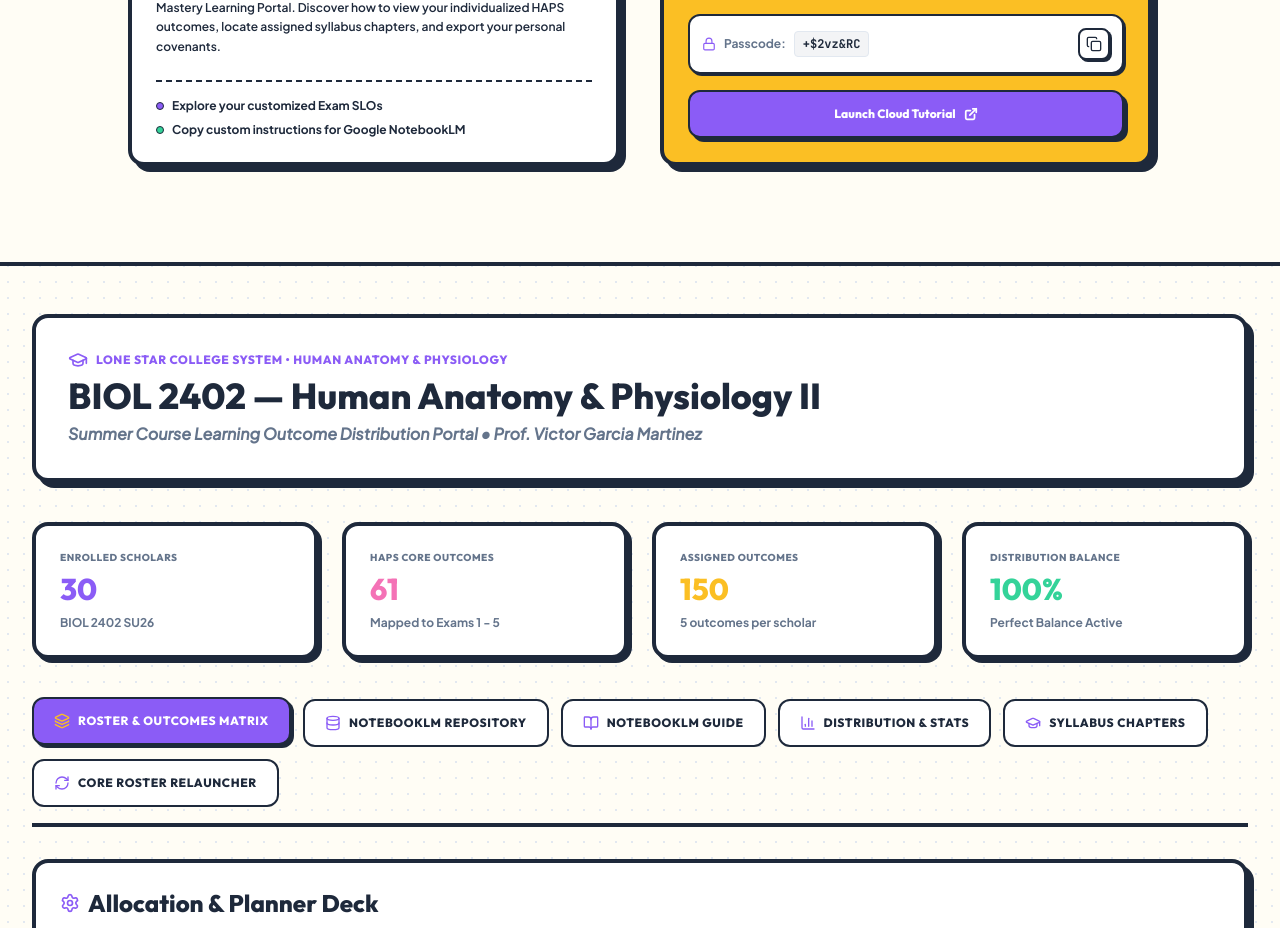
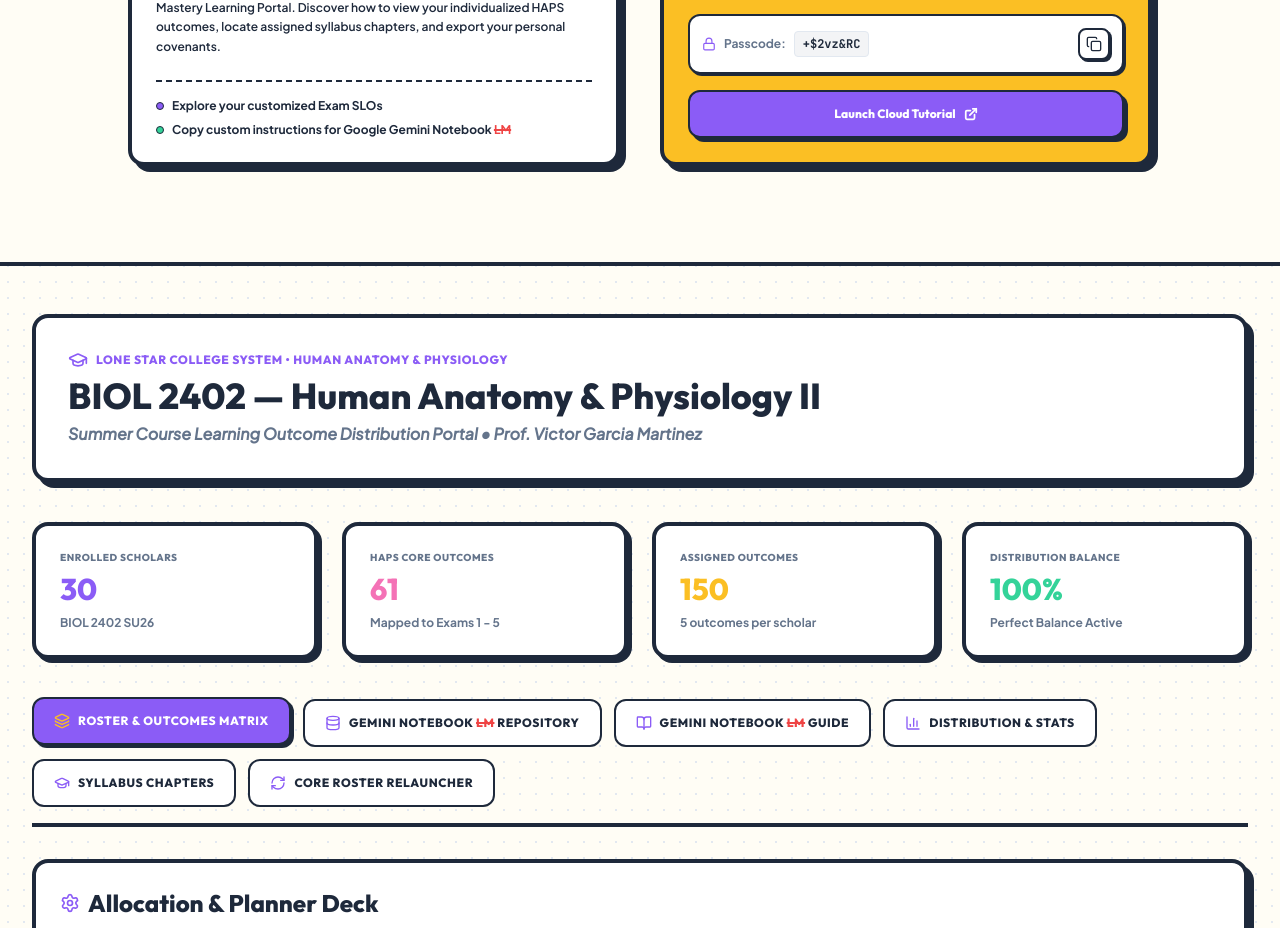
Before and after one commit to victogarcia4/ap2-notebooklm-summer26, a React (Vite) app: page / in a window 1280 px wide. Shown: the part 1758-2686 px from the top of the page. Built offline with nearby package versions, Linux system fonts and the light colour scheme; a web font is replaced by a local one.

Commit message:
Rename NotebookLM labels to Gemini Notebook

```diff
--- a/src/App.tsx
+++ b/src/App.tsx
@@ -13,6 +13,7 @@ import Diagnostics from './components/Diagnostics';
 import SyllabusMap from './components/SyllabusMap';
 import RosterRelauncher from './components/RosterRelauncher';
 import LearningContractModal from './components/LearningContractModal';
+import GeminiNotebookName from './components/GeminiNotebookName';
 
 // Icons
 import { GraduationCap, BookOpen, Layers, BarChart3, Database, RefreshCw, Sparkles, UserCheck, Award, Smile } from 'lucide-react';
@@ -251,8 +252,8 @@ export default function App() {
         <nav className="flex flex-wrap gap-3 border-b-4 border-[#1E293B] pb-4 mb-8 text-sm">
           {[
             { id: 'matrix', label: 'Roster & Outcomes Matrix', icon: <Layers className="w-4 h-4" /> },
-            { id: 'notebooks', label: 'NotebookLM Repository', icon: <Database className="w-4 h-4" /> },
-            { id: 'guide', label: 'NotebookLM Guide', icon: <BookOpen className="w-4 h-4" /> },
+            { id: 'notebooks', label: <><GeminiNotebookName /> Repository</>, icon: <Database className="w-4 h-4" /> },
+            { id: 'guide', label: <><GeminiNotebookName /> Guide</>, icon: <BookOpen className="w-4 h-4" /> },
             { id: 'stats', label: 'Distribution & Stats', icon: <BarChart3 className="w-4 h-4" /> },
             { id: 'map', label: 'Syllabus Chapters', icon: <GraduationCap className="w-4 h-4" /> },
             { id: 'reloader', label: 'Core Roster Relauncher', icon: <RefreshCw className="w-4 h-4" /> }
--- a/src/components/CaseStudiesSection.tsx
+++ b/src/components/CaseStudiesSection.tsx
@@ -1,5 +1,6 @@
 import React, { useState } from 'react';
 import { Copy, Check, ExternalLink, Lock, Video, MonitorPlay } from 'lucide-react';
+import GeminiNotebookName from './GeminiNotebookName';
 
 export default function CaseStudiesSection() {
   const [copied, setCopied] = useState(false);
@@ -79,7 +80,7 @@ export default function CaseStudiesSection() {
                   </li>
                   <li className="flex items-center gap-2">
                     <span className="w-2 h-2 rounded-full bg-[#34D399] border border-[#1E293B]" />
-                    <span>Copy custom instructions for Google NotebookLM</span>
+                    <span>Copy custom instructions for Google <GeminiNotebookName /></span>
                   </li>
                 </ul>
               </div>
--- /dev/null
+++ b/src/components/GeminiNotebookName.tsx
@@ -0,0 +1,14 @@
+import React from 'react';
+
+interface GeminiNotebookNameProps {
+  className?: string;
+}
+
+export default function GeminiNotebookName({ className }: GeminiNotebookNameProps) {
+  return (
+    <span className={className}>
+      Gemini Notebook{' '}
+      <span className="text-[#EF4444] line-through decoration-2 decoration-[#EF4444]">LM</span>
+    </span>
+  );
+}
--- a/src/components/Hero.tsx
+++ b/src/components/Hero.tsx
@@ -1,5 +1,6 @@
 import React, { useState } from 'react';
 import { Sparkles, ArrowDown, Activity, Sliders, Zap, Circle, Award, BookOpen, Video } from 'lucide-react';
+import GeminiNotebookName from './GeminiNotebookName';
 
 type PatternType = 'dots' | 'grid' | 'confetti' | 'blobs';
 
@@ -129,7 +130,7 @@ export default function Hero() {
           </h1>
 
           <p className="font-sans text-sm sm:text-base text-[#1E293B] leading-relaxed max-w-2xl font-medium">
-            Accelerate your A&amp;P II concepts with mathematical precision. Convert official HAPS standardized learning outcomes into beautiful multimedia deliverables using customized Google Notebook LM triggers.
+            Accelerate your A&amp;P II concepts with mathematical precision. Convert official HAPS standardized learning outcomes into beautiful multimedia deliverables using customized Google <GeminiNotebookName /> triggers.
           </p>
 
           <div className="flex flex-col sm:flex-row flex-wrap gap-4 pt-2">
--- a/src/components/LearningContractModal.tsx
+++ b/src/components/LearningContractModal.tsx
@@ -1,6 +1,7 @@
 import React from 'react';
 import { Student } from '../types';
 import { Printer, Copy, Headphones, X, Award, FileText, Check } from 'lucide-react';
+import GeminiNotebookName from './GeminiNotebookName';
 
 interface LearningContractModalProps {
   student: Student | null;
@@ -121,7 +122,7 @@ export default function LearningContractModal({
               className="inline-flex items-center gap-1.5 text-xs text-white bg-[#8B5CF6] border-2 border-[#1E293B] font-display font-black uppercase tracking-wider px-5 py-3 rounded-xl hover:translate-y-[-1px] active:translate-y-[1px] transition-all cursor-pointer pop-shadow-sm"
             >
               <Headphones className="w-4 h-4 text-white stroke-[3.5px]" />
-              <span>Generate NotebookLM Prompts</span>
+              <span>Generate <GeminiNotebookName /> Prompts</span>
             </button>
           </div>
 
--- a/src/components/SubmittedNotebooks.tsx
+++ b/src/components/SubmittedNotebooks.tsx
@@ -1,6 +1,7 @@
 import React, { useState, useEffect } from 'react';
 import { SubmittedNotebook } from '../types';
 import { BookOpen, ExternalLink, Plus, Search, User, Award, CheckCircle, Info, Sparkles, X } from 'lucide-react';
+import GeminiNotebookName from './GeminiNotebookName';
 
 const SEED_NOTEBOOKS: SubmittedNotebook[] = [
   {
@@ -33,6 +34,17 @@ export default function SubmittedNotebooks() {
   const [isFormOpen, setIsFormOpen] = useState(false);
   const [errorMsg, setErrorMsg] = useState("");
   const [successMsg, setSuccessMsg] = useState("");
+
+  const renderNotebookTitle = (notebookTitle: string) => {
+    const titleParts = notebookTitle.split(/Notebook\s*LM/i);
+
+    return titleParts.map((part, index) => (
+      <React.Fragment key={`${part}-${index}`}>
+        {part}
+        {index < titleParts.length - 1 && <GeminiNotebookName />}
+      </React.Fragment>
+    ));
+  };
 
   // Load from LocalStorage or seed
   useEffect(() => {
@@ -99,7 +111,7 @@ export default function SubmittedNotebooks() {
     setTopic("");
     setDescription("");
     setIsFormOpen(false);
-    setSuccessMsg("Notebook LM link submitted and added to the class dashboard successfully!");
+    setSuccessMsg("Study link submitted and added to the class dashboard successfully!");
 
     setTimeout(() => {
       setSuccessMsg("");
@@ -131,10 +143,10 @@ export default function SubmittedNotebooks() {
               <span>Volume II &bull; Delivered Intellectual Assets</span>
             </div>
             <h2 className="text-3xl sm:text-4xl font-display font-black text-[#1E293B] leading-none">
-              Class NotebookLM Repository
+              Class <GeminiNotebookName /> Repository
             </h2>
             <p className="text-[#64748B] text-sm mt-2 max-w-xl font-medium leading-relaxed">
-              Access the master Google NotebookLM study environments developed by Dr. Garcia Martinez
+              Access the master Google <GeminiNotebookName /> study environments developed by Dr. Garcia Martinez
               and peer researchers. Link your own live Notebook below to complement the study hub!
             </p>
           </div>
@@ -162,7 +174,7 @@ export default function SubmittedNotebooks() {
             <div className="flex items-center justify-between border-b-4 border-[#1E293B] pb-4 mb-6">
               <h3 className="text-xl font-display font-black text-[#1E293B] flex items-center gap-2">
                 <Plus className="w-5 h-5 text-[#F472B6]" />
-                <span>Deliver Your NotebookLM Link</span>
+                <span>Deliver Your <GeminiNotebookName /> Link</span>
               </h3>
               <button
                 type="button"
@@ -211,7 +223,7 @@ export default function SubmittedNotebooks() {
 
               <div>
                 <label className="block text-[#1E293B] font-display text-xs uppercase tracking-wider mb-1.5 font-extrabold">
-                  Google NotebookLM URL *
+                  Google <GeminiNotebookName /> URL *
                 </label>
                 <input
                   type="text"
@@ -232,7 +244,7 @@ export default function SubmittedNotebooks() {
                   required
                   value={title}
                   onChange={(e) => setTitle(e.target.value)}
-                  placeholder="e.g. Notebook LM (Blood) - ABO & Rh Transfusion"
+                  placeholder="e.g. Gemini Notebook LM (Blood) - ABO & Rh Transfusion"
                   className="w-full px-3 py-2.5 border-2 border-[#1E293B] rounded-xl bg-[#FFFDF5] text-[#1E293B] outline-none focus:ring-2 focus:ring-[#8B5CF6] text-sm font-medium"
                 />
               </div>
@@ -377,7 +389,7 @@ export default function SubmittedNotebooks() {
                   </div>
 
                   <h4 className="text-lg font-display font-extrabold text-[#1E293B] mb-2 leading-snug">
-                    {nb.title}
+                    {renderNotebookTitle(nb.title)}
                   </h4>
 
                   <p className="text-xs text-[#64748B] mb-4 flex items-center gap-1 font-bold">
@@ -402,7 +414,7 @@ export default function SubmittedNotebooks() {
                   className="w-full candy-button inline-flex items-center justify-center gap-2 text-xs py-3.5 px-4 uppercase cursor-pointer shrink-0"
                 >
                   <ExternalLink className="w-4 h-4 text-white stroke-[3px]" />
-                  <span>Launch NotebookLM</span>
+                  <span>Launch <GeminiNotebookName /></span>
                 </a>
               </div>
             );
```
Also changed, not shown: src/components/NotebookLMGuide.tsx (+8 -6 lines).
